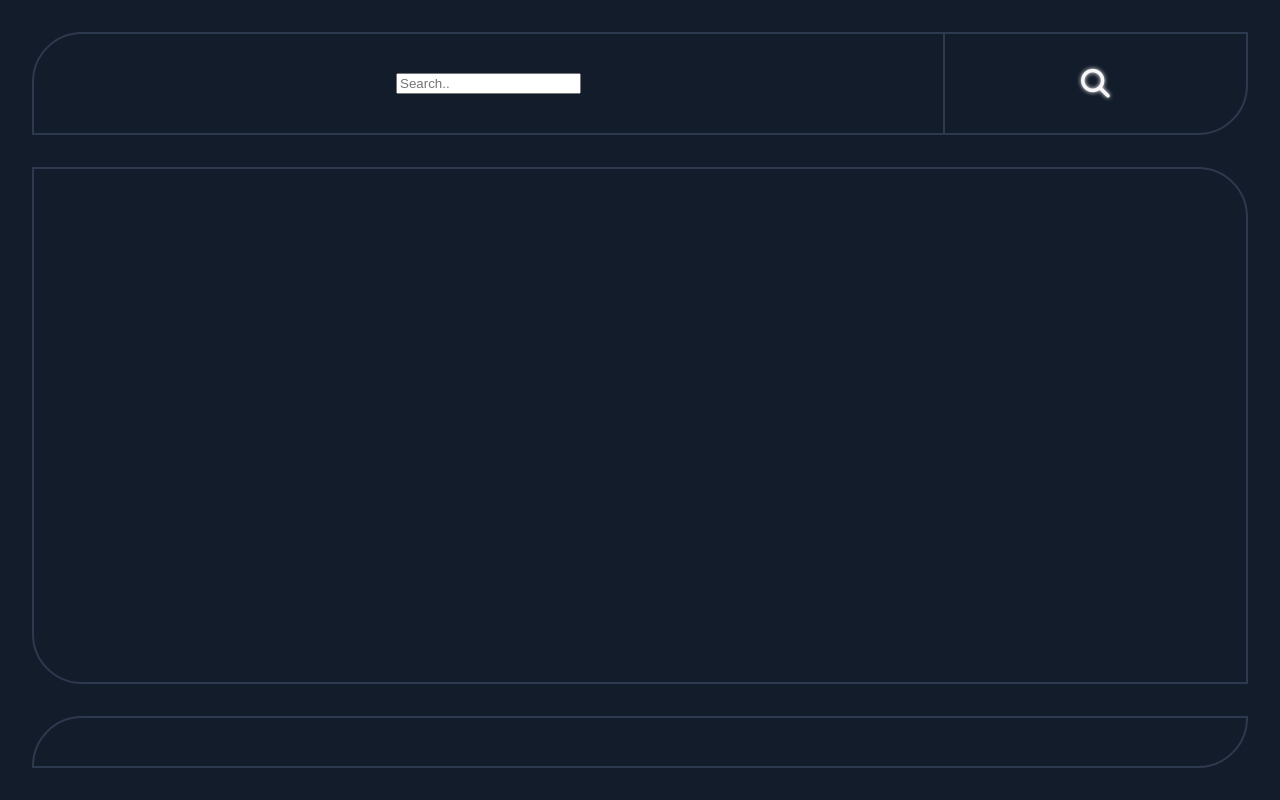
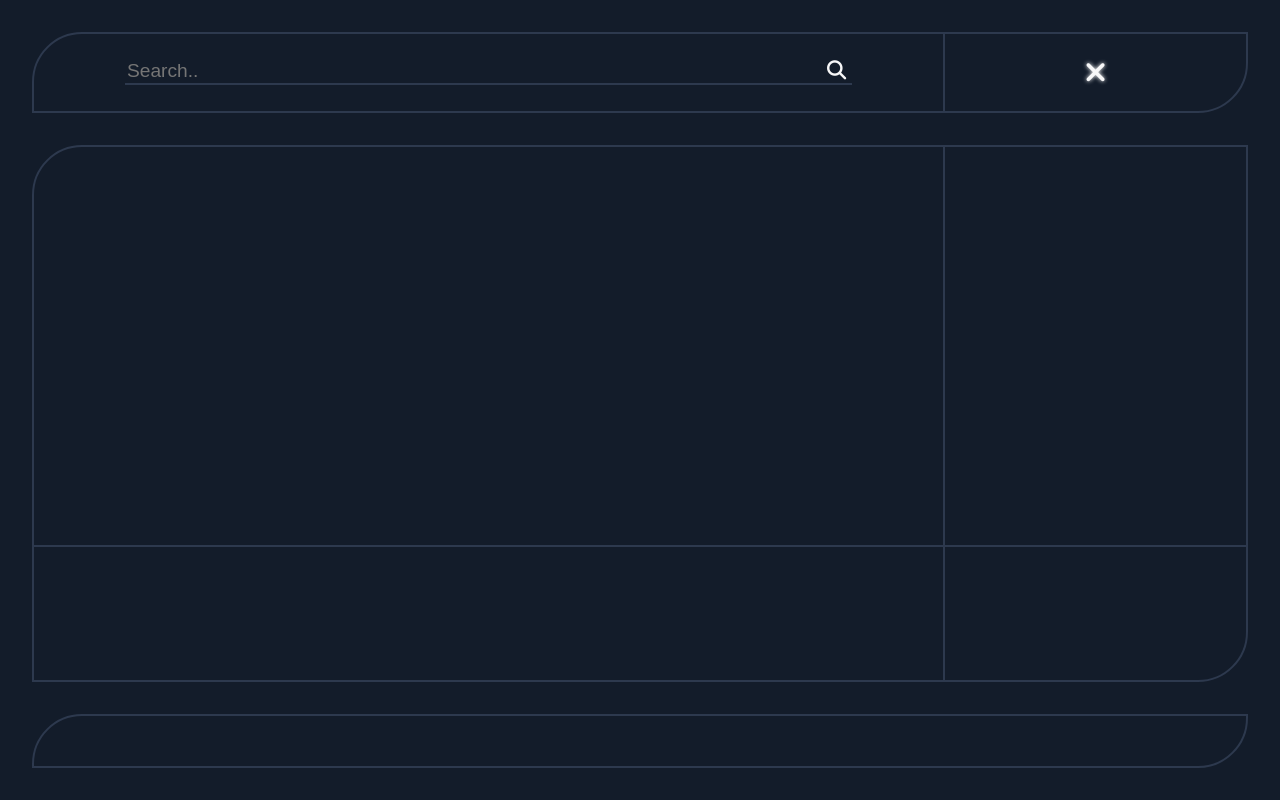
Before and after one commit to helloworld22-joshua/Gridish, a plain HTML site: page index.html in a window 1280 px wide. Both pictures are taken after a click on the button "Show search bar". Drawn offline with Linux system fonts and the light colour scheme.

Commit message:
Finished nav

```diff
--- a/index.html
+++ b/index.html
@@ -11,31 +11,37 @@
     <link rel="apple-touch-icon" href="media/favicon.ico"> <!--Needs apple-touch-icon!-->
     <link rel="stylesheet" href="https://fonts.googleapis.com/css2?family=Poppins&family=Figtree">
     <link rel="stylesheet" href="style.css">
-    <!--<script src="script.js" type="module" defer></script>-->
+    <script src="script.js" defer></script> <!--type="module" -->
     <script src="https://kit.fontawesome.com/d0f5ae02d1.js" crossorigin="anonymous"></script>
 </head>
 <body>
     <nav>
         <div class="links">
-            <a href="index.html" title="Go to homepage"><img src="logo.svg" alt=""></a>
+            <a href="index.html" title="Go to homepage"><img src="logo.svg" draggable="false"  alt=""></a>
             <a href="#" title="About">About</a>
             <a href="#" title="About">Download</a>
             <a href="https://github.com/helloworld22-joshua" title="GitHub"><i class="fa-brands fa-github"></i></a>
             <a href="https://www.youtube.com/channel/UCz69YS9_Esq-CfD0Ewgx06Q" title="YouTube"><i class="fa-brands fa-youtube"></i></a>
         </div>
-        <div class="search-bar">
-            <input type="text" placeholder="Search.." name="search">
+        <div class="search-box">
+            <div class="search-bar">
+                <input type="text" placeholder="Search..">
+                <button type="submit" title="Search"><i class="fa fa-search"></i></button>
+            </div>
         </div>
         <div class="search">
-            <button onclick="toggleSearch()" title="search"><i class="fa-solid fa-magnifying-glass"></i></button>
+            <button onclick="toggleSearch()" title="Show search bar">
+                <i class="fa fa-search"></i>
+                <i class="fa fa-xmark"></i>
+            </button>
         </div>
     </nav>
-    <main></main>
+    <main>
+        <div class="image"></div>
+        <div class="description"></div>
+        <div class="title"></div>
+        <div class="buttons"></div>
+    </main>
     <footer></footer>
 </body>
-<script>
-    function toggleSearch() {
-        document.body.dataset.search = document.body.dataset.search === "true" ? "false" : "true";
-    }
-</script>
 </html>
--- a/script.js
+++ b/script.js
@@ -1,4 +1,3 @@
 function toggleSearch() {
-    let x = document.body.dataset.search;
-    x = x === "true" ? "false" : "true";
+    document.body.dataset.search = document.body.dataset.search === "true" ? "false" : "true";
 }
--- a/style.scss
+++ b/style.scss
@@ -1,7 +1,7 @@
 :root {
     --bg-color: hsl(218, 37%, 12%);
     --txt-color: hsl(218, 8%, 97%);
-    --brdr-color: hsl(218, 27%, 24%);
+    --border: 2px solid hsl(218, 27%, 24%);
 }
 
 * {
@@ -19,7 +19,7 @@ body {
     margin: 0;
     padding: 2vh;
     gap: 2vh;
-    grid-template-rows: 2fr 10fr 1fr;
+    grid-template-rows: 3fr 20fr 2fr;
     background-color: var(--bg-color);
     color: var(--txt-color);
     font: {
@@ -28,7 +28,7 @@ body {
     }
 
     & > * {
-        border: 2px solid var(--brdr-color);
+        border: var(--border);
         border-radius: 50px 0;
     }
 }
@@ -36,6 +36,7 @@ body {
 a, button {
     text-decoration: none;
     color: var(--txt-color);
+    outline: none;
     transition: .3s ease-in-out;
 
     &:hover, &:focus {
@@ -44,11 +45,11 @@ a, button {
 }
 
 body[data-search="true"] {
-    .links {
+    .links, .search .fa-search {
         display: none;
     }
 
-    .search-bar {
+    .search-box, .search .fa-xmark {
         display: flex;
     }
 }
@@ -62,37 +63,74 @@ nav {
 
     & > * {
         display: inherit;
+        width: 75%;
         height: 100%;
         justify-content: space-around;
         align-items: center;
     }
 
-    .links {
-        width: 75%;
-
-        img {
-            width: 3rem;
-        }
+    .links img {
+        width: 3rem;
     }
 
-    .search-bar {
+    .search-box {
         display: none;
-        width: 75%;
+        justify-content: center;
+
+        .search-bar {
+            display: flex;
+            width: 80%;
+            border-bottom: var(--border);
+
+            * {
+                background: none;
+                border: none;
+                font-size: 1.2rem;
+            }
+
+            input[type=text] {
+                width: 100%;
+                outline: none;
+                color: var(--txt-color);
+            }
+        }
     }
 
     .search {
         width: 25%;
-        border-left: 2px solid var(--brdr-color);
+        border-left: var(--border);
 
         button {
             background: none;
             border: none;
         }
+
+        .fa-xmark {
+            display: none;
+        }
     }
 }
 
 main {
-    border-radius: 0 50px;
+    display: grid;
+    grid: 3fr 1fr / 3fr 1fr;
+    overflow: hidden;
+
+    .image {
+        border-bottom: var(--border);
+    }
+
+    .description {
+        border-left: var(--border);
+        border-bottom: var(--border);
+    }
+
+    .title {
+    }
+
+    .buttons {
+        border-left: var(--border);
+    }
 }
 
 @container (max-width: 400px) {
```
Also changed, not shown: style.css, 1 other file.
